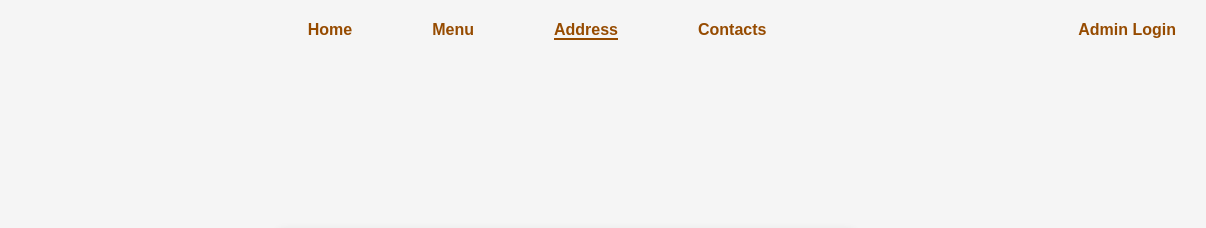
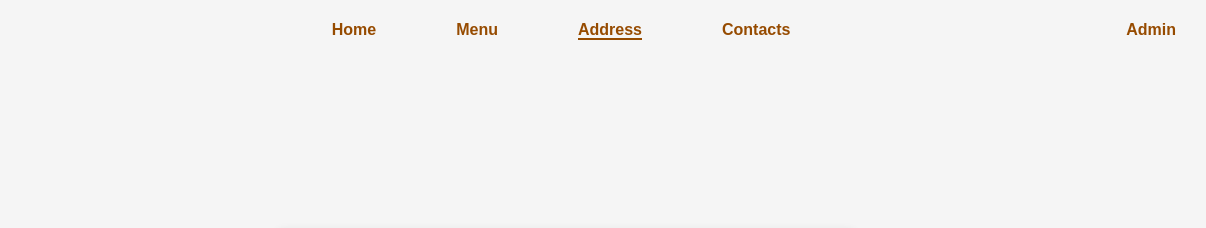
Before and after one commit to satya-darshi/restaurant-order-app, a website: page public/address.html in a window 1280 px wide. Shown: the top 228 px of the page, 74-1280 px from the left. Drawn offline with Linux system fonts and the light colour scheme.

Commit message:
Some text changes

```diff
--- a/public/address.html
+++ b/public/address.html
@@ -49,7 +49,7 @@
             </ul>
         </div>
         <div class="nav-right">
-            <a href="admin-login.html">Admin Login</a>
+            <a href="admin-login.html">Admin</a>
         </div>
     </div>
     <div class="address-container">
```
Also changed, not shown: public/contacts.html (+1 -1 lines), public/index.html (+1 -1 lines), public/menu.html (+1 -1 lines), public/order-confirmation.html (+1 -1 lines), public/payment.html (+1 -1 lines).
